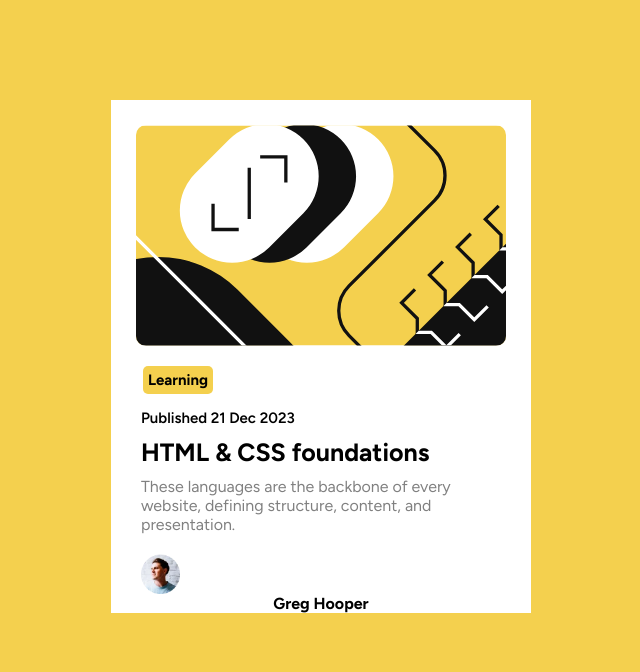
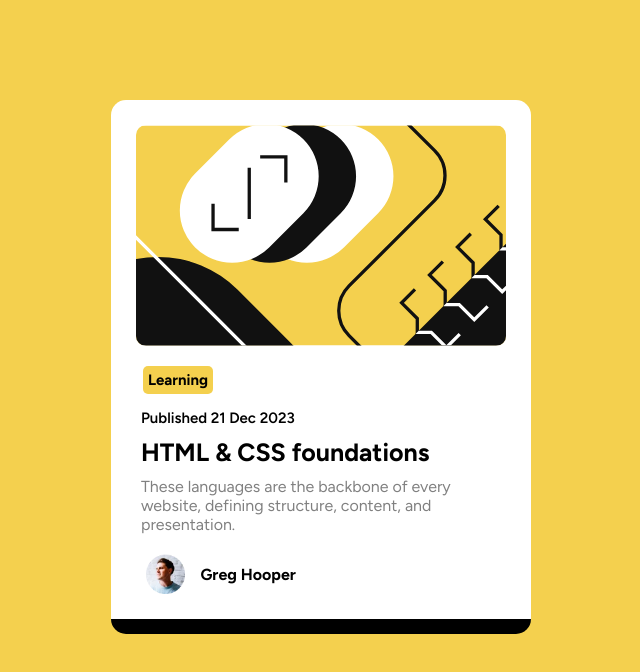
Before and after one commit to brunohenriquedeveloper/Blog-Preview-Card, a plain HTML site: page blog-preview02/index.html in a window 1280 px wide. Shown: the whole page, without its empty margins (319-959 px from the left). Drawn offline with Linux system fonts and the light colour scheme.

Commit message:
some changes

```diff
--- a/blog-preview02/Estilos/style.css
+++ b/blog-preview02/Estilos/style.css
@@ -31,6 +31,10 @@ body {
     background-color: white;
     margin-top: 100px;
     width: 420px;
+    border-radius: 15px;
+    padding-bottom: 25px;
+    border-bottom: 15px solid black;
+    box-sizing: border-box;
 }
 
 .illustration {
@@ -79,10 +83,25 @@ p {
     color: var(--Grey);
 }
 
+.row {
+    display: flex;
+    align-items: flex-start;
+    flex-direction: row;
+   justify-content: flex-start;
+    margin-top: 20px;
+    margin-left: -200px;
+}
+
+.name {
+    font-weight: bolder;
+    align-self: flex-start;
+    align-self: center;
+}
+
 .person {
     display: flex;
     align-self: flex-start;
-    margin-left: 30px;
-    margin-top: 20px;
+    margin-right: 15px;
+
     height: 40px;
 }
--- a/blog-preview02/index.html
+++ b/blog-preview02/index.html
@@ -20,9 +20,10 @@
 
         <p>These languages are the backbone of every website, defining structure, content, and presentation.</p>
 
-        <img src="assets/images/image-avatar.webp" alt="" class="person">
-
-        <h4>Greg Hooper</h4>
+        <div class="row">
+            <img src="assets/images/image-avatar.webp" alt="" class="person">
+            <h4 class="name">Greg Hooper</h4>
+        </div>
     </div>
 </body>
 </html>
```
